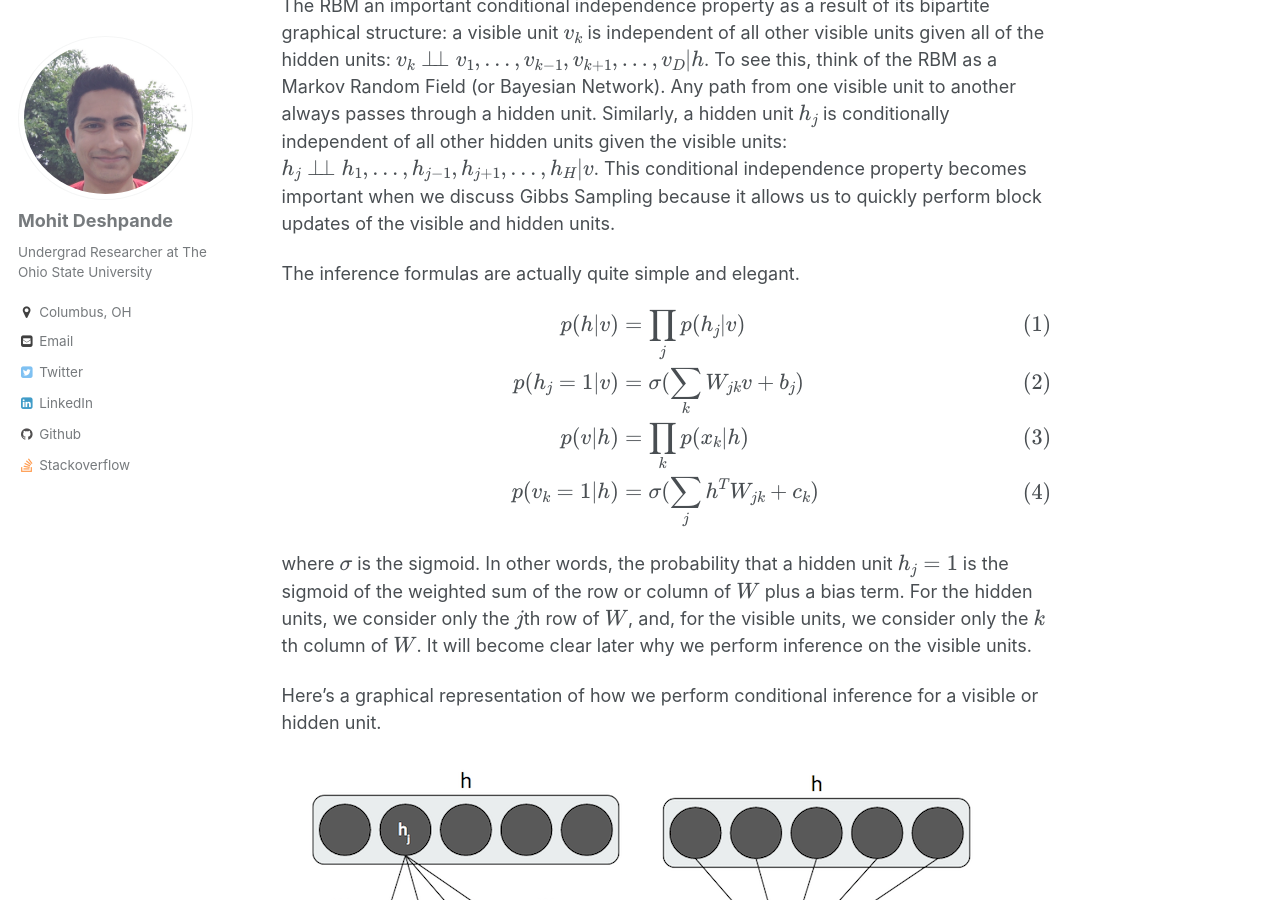
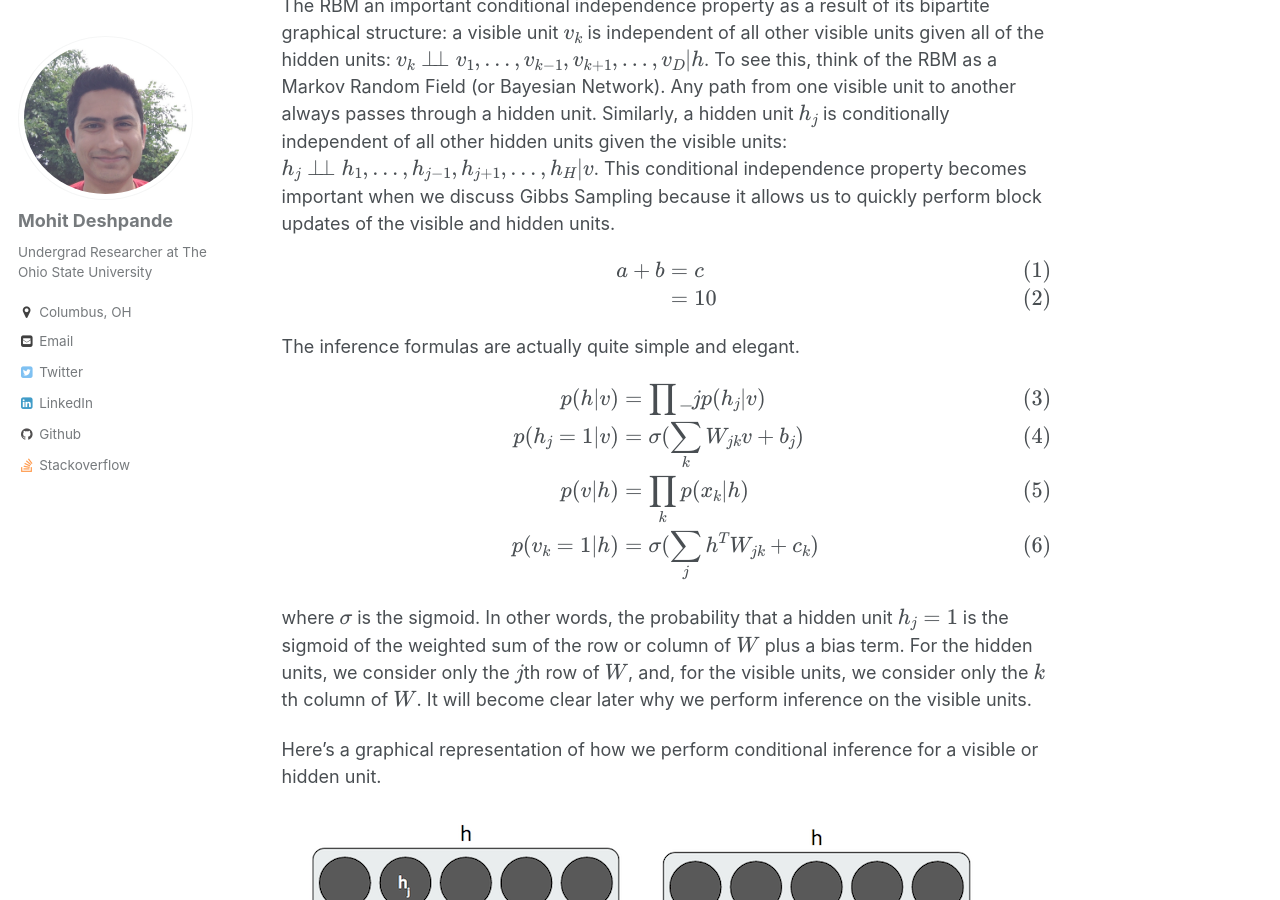
Before and after one commit to mohitd/mohitd.github.io, a Jekyll site: the page built from _posts/2017-11-25-rbms.md, in a window 1280 px wide and 900 px high, scrolled down 2121 px. Built offline with Jekyll 4.4.1, drawn with Linux system fonts in a browser that asks for light colours; formulas are drawn with MathJax 3; some of the changed text lies outside the part shown.

Commit message:
mathjax test

```diff
--- a/_includes/head.html
+++ b/_includes/head.html
@@ -3,8 +3,6 @@
 <meta charset="utf-8">
 
 {% include seo.html %}
-
-{% include mathjax.html %}
 
 <link href="{% if site.atom_feed.path %}{{ site.atom_feed.path }}{% else %}{{ base_path }}/feed.xml{% endif %}" type="application/atom+xml" rel="alternate" title="{{ site.title }} Feed">
 
--- a/_includes/mathjax.html
+++ b/_includes/mathjax.html
@@ -1,3 +1,4 @@
+{% if page.mathjax %}
 <script type="text/x-mathjax-config">
   MathJax.Hub.Config({
     TeX: {
--- a/_layouts/default.html
+++ b/_layouts/default.html
@@ -9,6 +9,7 @@ layout: compress
   <head>
     {% include head.html %}
     {% include head/custom.html %}
+    {% include mathjax.html %}
   </head>
 
   <body>
--- a/_posts/2017-11-25-rbms.md
+++ b/_posts/2017-11-25-rbms.md
@@ -35,13 +35,20 @@ Before we discuss the algorithm used for training, let's discuss sampling and in
 
 The RBM an important conditional independence property as a result of its bipartite graphical structure: a visible unit $v_k$ is independent of all other visible units given all of the hidden units: $v_k\bigCI v_1,\dots,v_{k-1},v_{k+1},\dots,v_D \vert h$. To see this, think of the RBM as a Markov Random Field (or Bayesian Network). Any path from one visible unit to another always passes through a hidden unit. Similarly, a hidden unit $h_j$ is conditionally independent of all other hidden units given the visible units: $h_j\bigCI h_1,\dots,h_{j-1},h_{j+1},\dots,h_H \vert v$. This conditional independence property becomes important when we discuss Gibbs Sampling because it allows us to quickly perform block updates of the visible and hidden units.
 
+$$
+\begin{align}
+a + b &= c\\
+&= 10
+\end{align}
+$$
+
 The inference formulas are actually quite simple and elegant.
 
 $$
 \begin{align}
-p(h\vert v) & = \prod_j p(h_j\vert v)\\
-p(h_j=1\vert v) & = \sigma(\sum_k W_{jk} v + b_j)\\
-p(v\vert h) & = \prod_k p(x_k\vert h)\\
+p(h\vert v) & = \prod\_j p(h_j\vert v) \\
+p(h_j=1\vert v) & = \sigma(\sum_k W_{jk} v + b_j) \\
+p(v\vert h) & = \prod_k p(x_k\vert h) \\
 p(v_k=1\vert h) & = \sigma(\sum_j h^T W_{jk} + c_k)
 \end{align}
 $$
```
Also changed, not shown: other parts of _includes/mathjax.html (+4 -2 lines).
